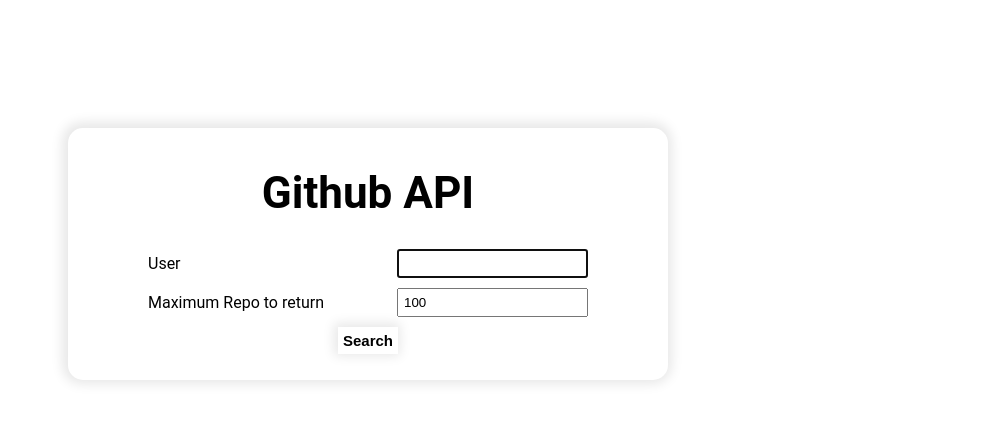
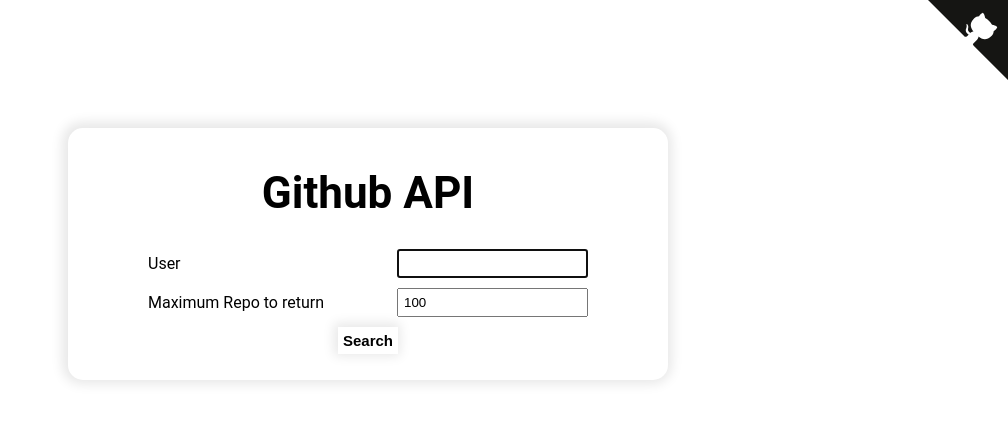
Before and after one commit to Rohit19060/Github-API, a plain HTML site: page index.html in a window 1280 px wide. Shown: the whole page, without its empty margins (272-1280 px from the left). Drawn offline with nearby package versions, Linux system fonts and the light colour scheme.

Commit message:
👑Added Github Corner

```diff
--- a/index.html
+++ b/index.html
@@ -11,6 +11,18 @@
 </head>
 
 <body>
+    <a href="https://github.com/Rohit19060/Send_FCM_Notifications" class="github-corner"
+        aria-label="View source on GitHub"><svg width="80" height="80" viewBox="0 0 250 250"
+            style="fill:#151513; color:#fff; position: absolute; top: 0; border: 0; right: 0;" aria-hidden="true">
+            <path d="M0,0 L115,115 L130,115 L142,142 L250,250 L250,0 Z"></path>
+            <path
+                d="M128.3,109.0 C113.8,99.7 119.0,89.6 119.0,89.6 C122.0,82.7 120.5,78.6 120.5,78.6 C119.2,72.0 123.4,76.3 123.4,76.3 C127.3,80.9 125.5,87.3 125.5,87.3 C122.9,97.6 130.6,101.9 134.4,103.2"
+                fill="currentColor" style="transform-origin: 130px 106px;" class="octo-arm"></path>
+            <path
+                d="M115.0,115.0 C114.9,115.1 118.7,116.5 119.8,115.4 L133.7,101.6 C136.9,99.2 139.9,98.4 142.2,98.6 C133.8,88.0 127.5,74.4 143.8,58.0 C148.5,53.4 154.0,51.2 159.7,51.0 C160.3,49.4 163.2,43.6 171.4,40.1 C171.4,40.1 176.1,42.5 178.8,56.2 C183.1,58.6 187.2,61.8 190.9,65.4 C194.5,69.0 197.7,73.2 200.1,77.6 C213.8,80.2 216.3,84.9 216.3,84.9 C212.7,93.1 206.9,96.0 205.4,96.6 C205.1,102.4 203.0,107.8 198.3,112.5 C181.9,128.9 168.3,122.5 157.7,114.1 C157.9,116.9 156.7,120.9 152.7,124.9 L141.0,136.5 C139.8,137.7 141.6,141.9 141.8,141.8 Z"
+                fill="currentColor" class="octo-body"></path>
+        </svg>
+    </a>
     <div class="container">
         <h1>Github API</h1>
         <form>
```
